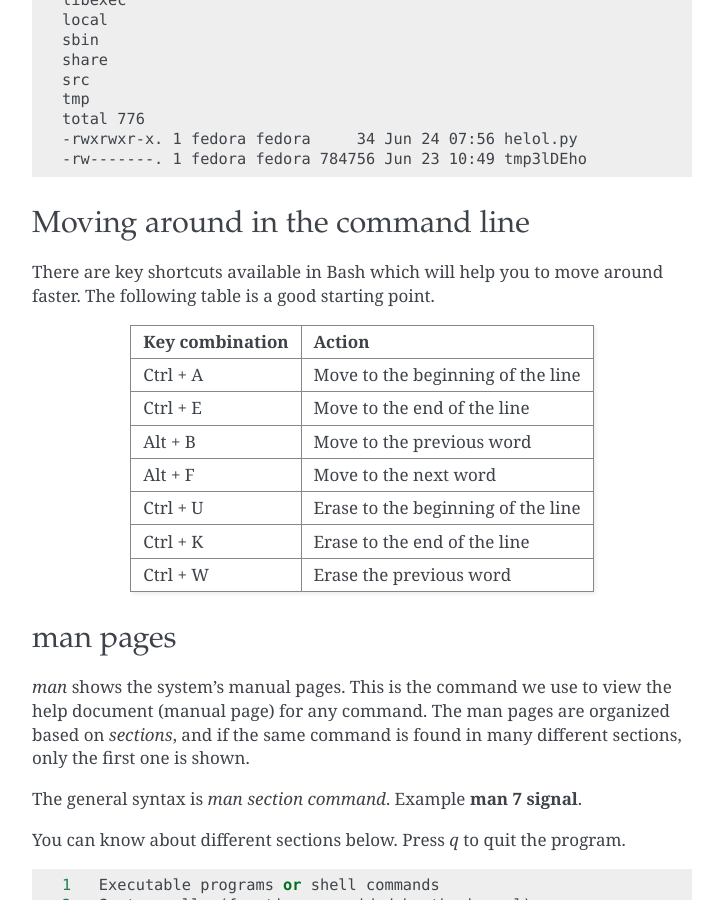
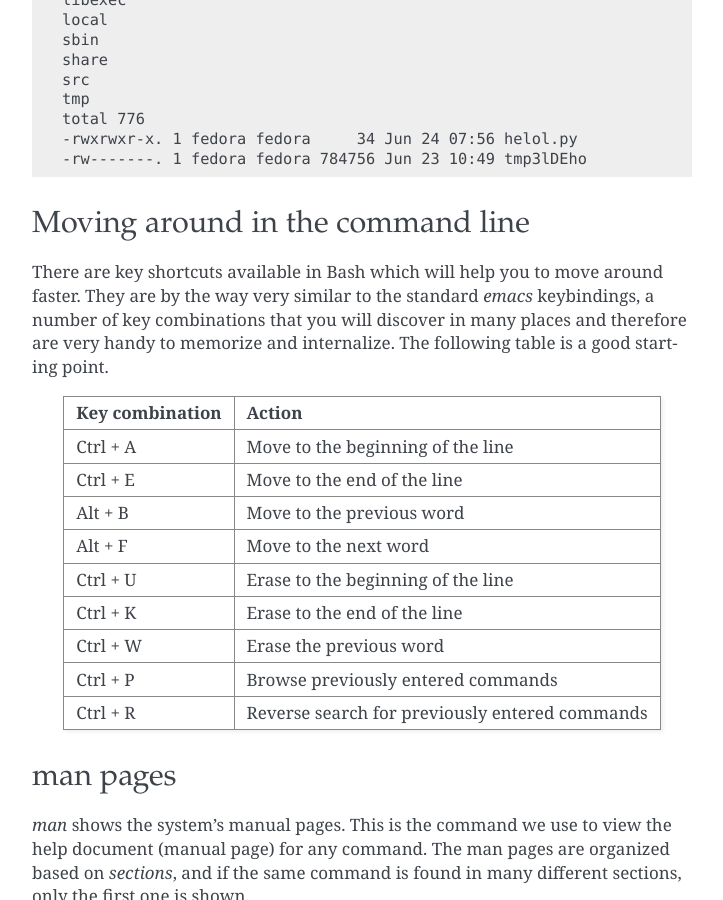
Before and after one commit to kushaldas/lym, a Sphinx documentation site: the page built from docs/startingcommands.rst, in a window 1280 px wide and 900 px high, scrolled down 7384 px. Shown: the whole window, without its empty margins (388-1111 px from the left). Built offline with Sphinx 7.4.7, drawn with Linux system fonts in a browser that asks for light colours; a script that is not in the unit is left out.

Commit message:
additional useful keyboard shortcuts

```diff
--- a/docs/startingcommands.rst
+++ b/docs/startingcommands.rst
@@ -379,25 +379,32 @@ Moving around in the command line
 ----------------------------------
 
 There are key shortcuts available in Bash which will help you to move around faster.
+They are by the way very similar to the standard *emacs* keybindings, a number of key
+combinations that you will discover in many places and therefore are very handy to memorize
+and internalize.
 The following table is a good starting point.
 
-+-----------------+--------------------------------------+
-| Key combination | Action                               |
-+=================+======================================+
-| Ctrl + A        | Move to the beginning of the line    |
-+-----------------+--------------------------------------+
-| Ctrl + E        | Move to the end of the line          |
-+-----------------+--------------------------------------+
-| Alt + B         | Move to the previous word            |
-+-----------------+--------------------------------------+
-| Alt + F         | Move to the next word                |
-+-----------------+--------------------------------------+
-| Ctrl + U        | Erase to the beginning of the line   |
-+-----------------+--------------------------------------+
-| Ctrl + K        | Erase to the end of the line         |
-+-----------------+--------------------------------------+
-| Ctrl + W        | Erase the previous word              |
-+-----------------+--------------------------------------+
++-----------------+------------------------------------------------+
+| Key combination | Action                                         |
++=================+================================================+
+| Ctrl + A        | Move to the beginning of the line              |
++-----------------+------------------------------------------------+
+| Ctrl + E        | Move to the end of the line                    |
++-----------------+------------------------------------------------+
+| Alt + B         | Move to the previous word                      |
++-----------------+------------------------------------------------+
+| Alt + F         | Move to the next word                          |
++-----------------+------------------------------------------------+
+| Ctrl + U        | Erase to the beginning of the line             |
++-----------------+------------------------------------------------+
+| Ctrl + K        | Erase to the end of the line                   |
++-----------------+------------------------------------------------+
+| Ctrl + W        | Erase the previous word                        |
++-----------------+------------------------------------------------+
+| Ctrl + P        | Browse previously entered commands             |
++-----------------+------------------------------------------------+
+| Ctrl + R        | Reverse search for previously entered commands |
++-----------------+------------------------------------------------+
 
 man pages
 ----------
```
